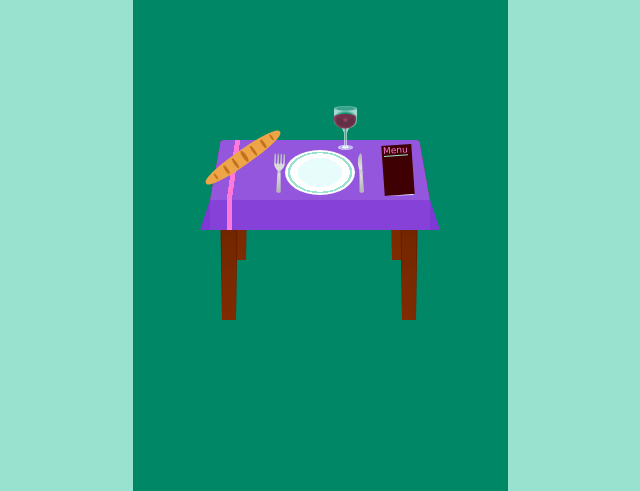
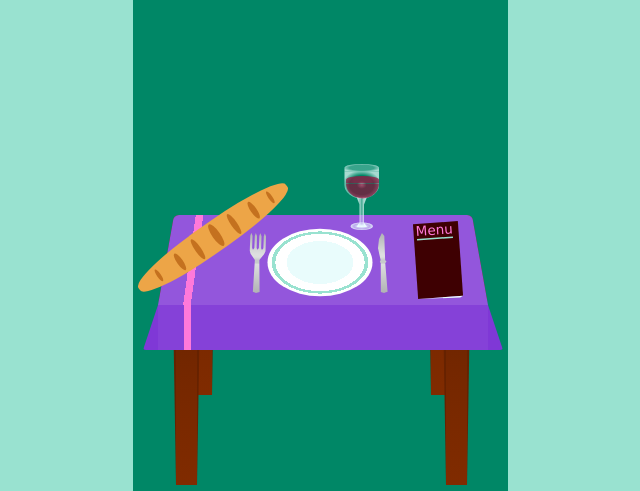
Before and after one commit to NeikaLehlo/P4-OhMyFood, a website: page restaurants/test.html in a window 1280 px wide. Shown: the part 309-800 px from the top of the page, without its empty margins (320-960 px from the left). Drawn offline with Linux system fonts and the light colour scheme; a web font is replaced by a local one.

Commit message:
Update scale loader

```diff
--- a/SASS/pages/test.scss
+++ b/SASS/pages/test.scss
@@ -57,6 +57,8 @@
 }
 
 .table{
+    transform: scale(1.5);
+    left: -92px;
     &__plateau{
         top:150px;
         left:87.5px;
@@ -249,46 +251,47 @@
 }
 
 .plate{
-    top: 160px;
+    top: 250px;
     left: 152.5px;
     height: 45px;
     width: 70px;
     border-radius: 50%;
     background: radial-gradient(ellipse,#e9fcfc 45%, white 45%, white 60%, $color-tertiary 60%, $color-tertiary 65%, white 65%,);
     z-index: 4;
+    transform: scale(1.5);
 }
 
 .fork {
-    top: 163px;
-    left: 131px;
+    top: 253px;
+    left: 109px;
     height : 40px;
     width: 30px;
     background: linear-gradient(180deg, rgba(176,178,179,1) 0%, rgba(221,223,223,1) 35%, rgba(221,223,223,1) 40%, rgba(198,202,203,1) 45%, rgba(198,202,203,1) 50%, rgba(221,223,223,1) 52%, rgba(176,178,179,1) 100%);
     clip-path: polygon(35% 0%, 38% 5%, 38% 25%, 40% 28%, 43% 25%, 43% 5%, 45% 0%, 48% 5%, 48% 25%, 50% 28%, 53% 25%, 53% 5%, 55% 0%, 58% 5%, 58% 25%, 60% 28%, 63% 25%, 63% 5%, 65% 0%, 68% 5%, 68% 30%, 65% 35%, 55% 45%, 58% 98%, 50% 100%, 43% 98%, 45% 45%, 35% 35%, 33% 30%, 33% 5%);
-    transform: rotate(2deg);
+    transform: rotate(2deg) scale(1.5);
     z-index : 4;
 }
 
 .knife {
-    top: 163px;
-    left: 213px;
+    top: 253px;
+    left: 235px;
     height : 40px;
     width: 30px;
     background: linear-gradient(180deg, rgba(176,178,179,1) 0%, rgba(221,223,223,1) 35%, rgba(221,223,223,1) 40%, rgba(198,202,203,1) 45%, rgba(198,202,203,1) 50%, rgba(221,223,223,1) 52%, rgba(176,178,179,1) 100%);
     clip-path: polygon(50% 0, 55% 5%, 55% 45%, 58% 48%, 55% 50%, 58% 98%, 50% 100%, 43% 98%, 45% 50%, 43% 48%, 45% 45%, 40% 25%, 43% 10%);
-    transform: rotate(-2deg);
+    transform: rotate(-2deg) scale(1.5);
     z-index : 4;
 }
 
 .bread {
-    top: 160px;
-    left: 65px;
+    top: 240px;
+    left: 35px;
     height : 15px;
     width: 90px;
     border-radius: 45%;
     background: rgba(237,165,71,1);
     z-index:4;
-    transform: rotate(-35deg);
+    transform: rotate(-35deg) scale(2);
 
     &__skin{
         background: rgba(196,113,31,1);
@@ -348,6 +351,8 @@
 
 .glass-wine{
     z-index:3;
+    transform: scale(1.5);
+    left : -90px;
     &__footer{
         top: 155px ;
         left: 205px;
@@ -448,13 +453,13 @@
 }
 
 .menu-loader{
-    top: 155px;
-    left: 250px ;
+    top: 245px;
+    left: 290px ;
     height: 50px;
     width: 30px;
     background: #3e0002;
     z-index:4;
-    transform: rotate(-4deg);
+    transform: rotate(-4deg) scale(1.5);
 
     &:after{
         top: 50px;
```
Also changed, not shown: assets/CSS/style.css, 1 other file.
